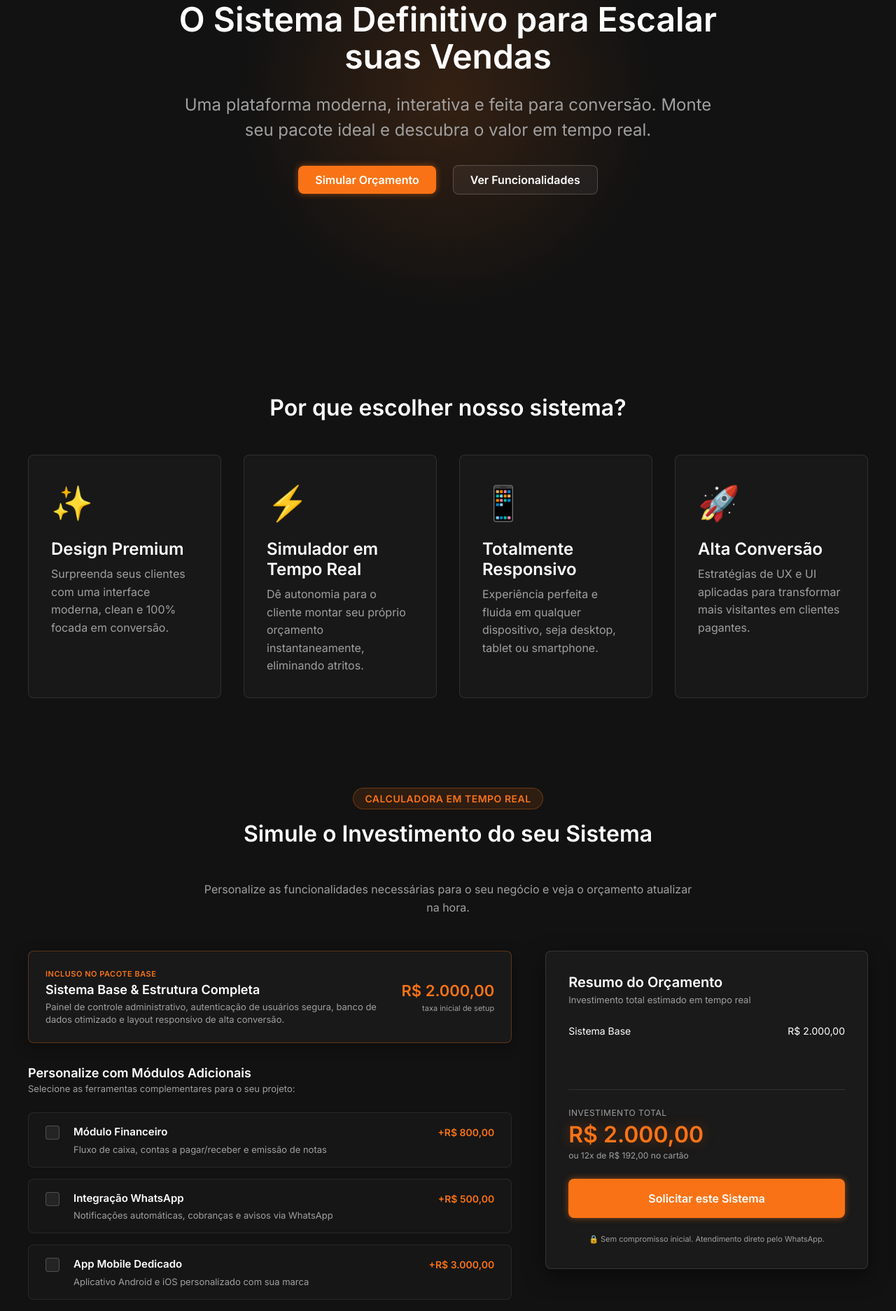
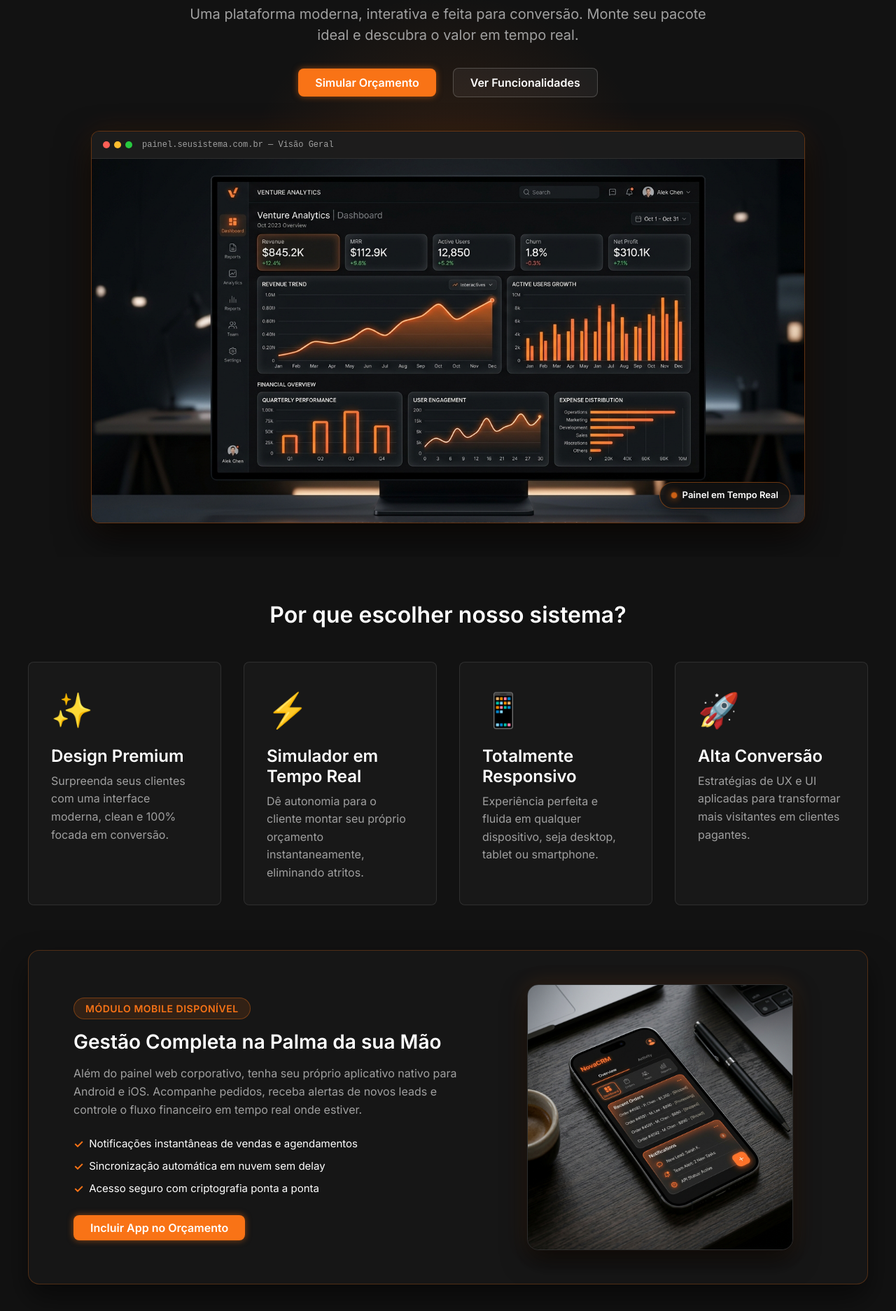
Before and after one commit to Bobtechma/arkosys, a React (Vite) app: page / in a window 1280 px wide. Shown: the part 220-2094 px from the top of the page at 70% size. Built offline with nearby package versions, Linux system fonts and the light colour scheme.

Commit message:
feat: add product preview mockups and randomized contact rotation

```diff
--- a/src/components/Features.css
+++ b/src/components/Features.css
@@ -74,3 +74,96 @@
     grid-template-columns: repeat(4, 1fr);
   }
 }
+
+/* Features Spotlight */
+.features-spotlight {
+  margin-top: var(--spacing-7);
+  padding: var(--spacing-6);
+  display: grid;
+  grid-template-columns: 1fr;
+  gap: var(--spacing-6);
+  align-items: center;
+  background: rgba(30, 30, 30, 0.45);
+  border: 1px solid rgba(249, 115, 22, 0.25);
+  border-radius: 16px;
+  overflow: hidden;
+  box-shadow: 0 20px 40px rgba(0, 0, 0, 0.5);
+}
+
+@media (min-width: 900px) {
+  .features-spotlight {
+    grid-template-columns: 1.2fr 1fr;
+    padding: var(--spacing-6) var(--spacing-7);
+  }
+}
+
+.spotlight-tag {
+  display: inline-block;
+  padding: var(--spacing-1) var(--spacing-3);
+  background: rgba(249, 115, 22, 0.12);
+  border: 1px solid rgba(249, 115, 22, 0.35);
+  color: var(--color-accent);
+  border-radius: 999px;
+  font-size: var(--font-size-label);
+  font-weight: var(--font-weight-semibold);
+  margin-bottom: var(--spacing-3);
+  letter-spacing: 0.5px;
+  text-transform: uppercase;
+}
+
+.spotlight-title {
+  font-size: 28px;
+  font-weight: var(--font-weight-semibold);
+  color: var(--color-text);
+  margin-bottom: var(--spacing-3);
+  line-height: 1.2;
+}
+
+.spotlight-desc {
+  font-size: var(--font-size-body);
+  color: var(--color-text-muted);
+  line-height: 1.6;
+  margin-bottom: var(--spacing-4);
+}
+
+.spotlight-list {
+  list-style: none;
+  display: flex;
+  flex-direction: column;
+  gap: var(--spacing-2);
+  margin-bottom: var(--spacing-5);
+}
+
+.spotlight-list li {
+  display: flex;
+  align-items: center;
+  gap: var(--spacing-2);
+  font-size: 15px;
+  color: var(--color-text);
+}
+
+.spotlight-bullet {
+  color: var(--color-accent);
+  font-weight: bold;
+  font-size: 16px;
+}
+
+.spotlight-media {
+  display: flex;
+  justify-content: center;
+  align-items: center;
+}
+
+.spotlight-img {
+  width: 100%;
+  max-width: 380px;
+  height: auto;
+  border-radius: 16px;
+  box-shadow: 0 15px 35px rgba(0, 0, 0, 0.7), 0 0 30px rgba(249, 115, 22, 0.15);
+  border: 1px solid rgba(255, 255, 255, 0.1);
+  transition: transform 0.3s ease;
+}
+
+.spotlight-img:hover {
+  transform: scale(1.02);
+}
--- a/src/components/Features.jsx
+++ b/src/components/Features.jsx
@@ -42,6 +42,41 @@ const Features = () => {
             <FeatureCard key={index} {...feature} />
           ))}
         </div>
+
+        {/* Spotlight Showcase: Mobile & Realtime Integration */}
+        <div className="features-spotlight glassmorphism">
+          <div className="spotlight-content">
+            <span className="spotlight-tag">Módulo Mobile Disponível</span>
+            <h3 className="spotlight-title">Gestão Completa na Palma da sua Mão</h3>
+            <p className="spotlight-desc">
+              Além do painel web corporativo, tenha seu próprio aplicativo nativo para Android e iOS.
+              Acompanhe pedidos, receba alertas de novos leads e controle o fluxo financeiro em tempo real onde estiver.
+            </p>
+            <ul className="spotlight-list">
+              <li>
+                <span className="spotlight-bullet">✓</span> Notificações instantâneas de vendas e agendamentos
+              </li>
+              <li>
+                <span className="spotlight-bullet">✓</span> Sincronização automática em nuvem sem delay
+              </li>
+              <li>
+                <span className="spotlight-bullet">✓</span> Acesso seguro com criptografia ponta a ponta
+              </li>
+            </ul>
+            <div className="spotlight-action">
+              <a href="#simulador" className="btn-primary">
+                Incluir App no Orçamento
+              </a>
+            </div>
+          </div>
+          <div className="spotlight-media">
+            <img
+              src="/images/mobile-preview.jpg"
+              alt="Aplicativo Mobile do Sistema"
+              className="spotlight-img"
+            />
+          </div>
+        </div>
       </div>
     </section>
   );
--- a/src/components/Header.jsx
+++ b/src/components/Header.jsx
@@ -22,7 +22,7 @@ const Header = () => {
         </nav>
 
         <div className="cta-container desktop-cta">
-          <button className="btn-primary">Simular Orçamento</button>
+          <a href="#simulador" className="btn-primary">Simular Orçamento</a>
         </div>
 
         {/* Mobile Hamburger Button */}
@@ -40,7 +40,7 @@ const Header = () => {
           <a href="#recursos" onClick={toggleMenu}>Recursos</a>
           <a href="#simulador" onClick={toggleMenu}>Simulador</a>
           <a href="#contato" onClick={toggleMenu}>Contato</a>
-          <button className="btn-primary">Simular Orçamento</button>
+          <a href="#simulador" onClick={toggleMenu} className="btn-primary">Simular Orçamento</a>
         </nav>
       </div>
     </header>
--- a/src/components/Hero.css
+++ b/src/components/Hero.css
@@ -24,7 +24,21 @@
 .hero-content {
   position: relative;
   z-index: 1;
-  max-width: 800px;
+  max-width: 1020px;
+}
+
+.hero-badge {
+  display: inline-block;
+  padding: var(--spacing-1) var(--spacing-3);
+  background: rgba(249, 115, 22, 0.12);
+  border: 1px solid rgba(249, 115, 22, 0.35);
+  color: var(--color-accent);
+  border-radius: 999px;
+  font-size: var(--font-size-label);
+  font-weight: var(--font-weight-semibold);
+  margin-bottom: var(--spacing-3);
+  letter-spacing: 0.5px;
+  text-transform: uppercase;
 }
 
 .hero-title {
@@ -36,10 +50,13 @@
 }
 
 .hero-subtitle {
-  font-size: var(--font-size-heading);
+  font-size: 20px;
   color: var(--color-text-muted);
   margin-bottom: var(--spacing-5);
   font-weight: var(--font-weight-regular);
+  max-width: 760px;
+  margin-left: auto;
+  margin-right: auto;
 }
 
 .hero-buttons {
@@ -69,6 +86,118 @@
   transform: translateY(-2px);
 }
 
+/* Showcase Mockup Window */
+.hero-showcase {
+  margin-top: var(--spacing-6);
+  position: relative;
+  background: rgba(20, 20, 20, 0.7);
+  border: 1px solid rgba(249, 115, 22, 0.35);
+  border-radius: 12px;
+  overflow: hidden;
+  box-shadow: 0 20px 50px rgba(0, 0, 0, 0.8), 0 0 40px rgba(249, 115, 22, 0.12);
+  transition: transform 0.3s ease, border-color 0.3s ease;
+}
+
+.hero-showcase:hover {
+  transform: translateY(-3px);
+  border-color: rgba(249, 115, 22, 0.6);
+}
+
+.showcase-topbar {
+  display: flex;
+  align-items: center;
+  gap: 6px;
+  padding: 10px 16px;
+  background: rgba(30, 30, 30, 0.8);
+  border-bottom: 1px solid rgba(255, 255, 255, 0.08);
+}
+
+.topbar-dot {
+  width: 10px;
+  height: 10px;
+  border-radius: 50%;
+  background: rgba(255, 255, 255, 0.2);
+}
+
+.topbar-dot:nth-child(1) {
+  background: #ff5f56;
+}
+
+.topbar-dot:nth-child(2) {
+  background: #ffbd2e;
+}
+
+.topbar-dot:nth-child(3) {
+  background: #27c93f;
+}
+
+.showcase-title-tag {
+  font-size: 12px;
+  color: var(--color-text-muted);
+  margin-left: 8px;
+  font-family: monospace;
+}
+
+.showcase-media {
+  position: relative;
+  width: 100%;
+  max-height: 520px;
+  overflow: hidden;
+  display: flex;
+  justify-content: center;
+  align-items: center;
+  background: #0d0d0d;
+}
+
+.showcase-img {
+  width: 100%;
+  height: auto;
+  display: block;
+  object-fit: cover;
+}
+
+/* Floating Badge */
+.floating-stat-badge {
+  position: absolute;
+  bottom: 20px;
+  right: 20px;
+  display: flex;
+  align-items: center;
+  gap: 8px;
+  padding: 8px 16px;
+  background: rgba(18, 18, 18, 0.85);
+  border: 1px solid rgba(249, 115, 22, 0.4);
+  border-radius: 999px;
+  font-size: 13px;
+  font-weight: var(--font-weight-semibold);
+  color: var(--color-text);
+  box-shadow: 0 4px 20px rgba(0, 0, 0, 0.6);
+}
+
+.stat-pulse {
+  width: 8px;
+  height: 8px;
+  border-radius: 50%;
+  background: var(--color-accent);
+  box-shadow: 0 0 10px var(--color-accent);
+  animation: pulse 2s infinite;
+}
+
+@keyframes pulse {
+  0% {
+    opacity: 1;
+    transform: scale(1);
+  }
+  50% {
+    opacity: 0.4;
+    transform: scale(1.3);
+  }
+  100% {
+    opacity: 1;
+    transform: scale(1);
+  }
+}
+
 @media (min-width: 768px) {
   .hero-buttons {
     flex-direction: row;
--- a/src/components/Hero.jsx
+++ b/src/components/Hero.jsx
@@ -3,9 +3,10 @@ import './Hero.css';
 
 const Hero = () => {
   return (
-    <section className="hero-section">
+    <section id="inicio" className="hero-section">
       <div className="hero-bg-glow"></div>
       <div className="hero-content">
+        <span className="hero-badge">Tecnologia & Conversão de Elite</span>
         <h1 className="hero-title">O Sistema Definitivo para Escalar suas Vendas</h1>
         <p className="hero-subtitle">
           Uma plataforma moderna, interativa e feita para conversão. Monte seu pacote ideal e descubra o valor em tempo real.
@@ -14,6 +15,27 @@ const Hero = () => {
           <a href="#simulador" className="btn-primary">Simular Orçamento</a>
           <a href="#recursos" className="btn-outline">Ver Funcionalidades</a>
         </div>
+
+        {/* Product Showcase Mockup */}
+        <div className="hero-showcase glassmorphism">
+          <div className="showcase-topbar">
+            <span className="topbar-dot"></span>
+            <span className="topbar-dot"></span>
+            <span className="topbar-dot"></span>
+            <span className="showcase-title-tag">painel.seusistema.com.br — Visão Geral</span>
+          </div>
+          <div className="showcase-media">
+            <img
+              src="/images/dashboard-preview.jpg"
+              alt="Prévia do Painel Administrativo em Dark Mode"
+              className="showcase-img"
+            />
+          </div>
+          <div className="floating-stat-badge glassmorphism">
+            <span className="stat-pulse"></span>
+            <span>Painel em Tempo Real</span>
+          </div>
+        </div>
       </div>
     </section>
   );
--- a/src/components/Simulator.jsx
+++ b/src/components/Simulator.jsx
@@ -1,5 +1,6 @@
 import React, { useState } from 'react';
 import './Simulator.css';
+import { createWhatsAppUrl } from '../utils/contact';
 
 const BASE_PRICE = 2000;
 
@@ -28,13 +29,15 @@ const Simulator = () => {
     return value.toLocaleString('pt-BR', { style: 'currency', currency: 'BRL' });
   };
 
-  const generateWhatsAppUrl = () => {
+  const handleWhatsAppClick = (e) => {
+    e.preventDefault();
     const itemsList = selectedItems.length > 0
       ? selectedItems.map(i => `• ${i.name} (${formatCurrency(i.price)})`).join('\n')
       : 'Nenhum adicional selecionado';
 
     const message = `Olá! Gostaria de solicitar um sistema montado pelo Simulador:\n\n• Sistema Base: ${formatCurrency(BASE_PRICE)}\n${itemsList}\n\n*Valor Total Estimado: ${formatCurrency(totalPrice)}*`;
-    return `https://wa.me/5511999999999?text=${encodeURIComponent(message)}`;
+    const targetUrl = createWhatsAppUrl(message);
+    window.open(targetUrl, '_blank', 'noopener,noreferrer');
   };
 
   return (
@@ -132,14 +135,13 @@ const Simulator = () => {
                 </span>
               </div>
 
-              <a
-                href={generateWhatsAppUrl()}
-                target="_blank"
-                rel="noopener noreferrer"
+              <button
+                type="button"
+                onClick={handleWhatsAppClick}
                 className="btn-primary summary-cta"
               >
                 Solicitar este Sistema
-              </a>
+              </button>
 
               <div className="summary-guarantee">
                 <span>🔒 Sem compromisso inicial. Atendimento direto pelo WhatsApp.</span>
--- /dev/null
+++ b/src/utils/contact.js
@@ -0,0 +1,35 @@
+const CONTACT_NUMBERS = [
+  '5598987481998',
+  '5598986101224',
+  '5598981279111'
+];
+
+/**
+ * Returns a random phone number from the configured list (digits only with country code)
+ */
+export const getRandomPhone = () => {
+  const index = Math.floor(Math.random() * CONTACT_NUMBERS.length);
+  return CONTACT_NUMBERS[index];
+};
+
+/**
+ * Formats a 13-digit Brazilian phone number: 5598987481998 -> (98) 98748-1998
+ */
+export const formatPhoneNumber = (phone) => {
+  const clean = phone.replace(/\D/g, '');
+  const ddd = clean.slice(2, 4);
+  const part1 = clean.slice(4, 9);
+  const part2 = clean.slice(9);
+  return `(${ddd}) ${part1}-${part2}`;
+};
+
+/**
+ * Generates a WhatsApp direct link using a randomized representative phone number
+ */
+export const createWhatsAppUrl = (message = '') => {
+  const selectedPhone = getRandomPhone();
+  const encodedText = encodeURIComponent(message);
+  return `https://wa.me/${selectedPhone}?text=${encodedText}`;
+};
+
+export { CONTACT_NUMBERS };
```
Also changed, not shown: src/components/Footer.css (+26 -0 lines), src/components/Footer.jsx (+29 -3 lines), public/images/dashboard-preview.jpg (added), public/images/mobile-preview.jpg (added).
